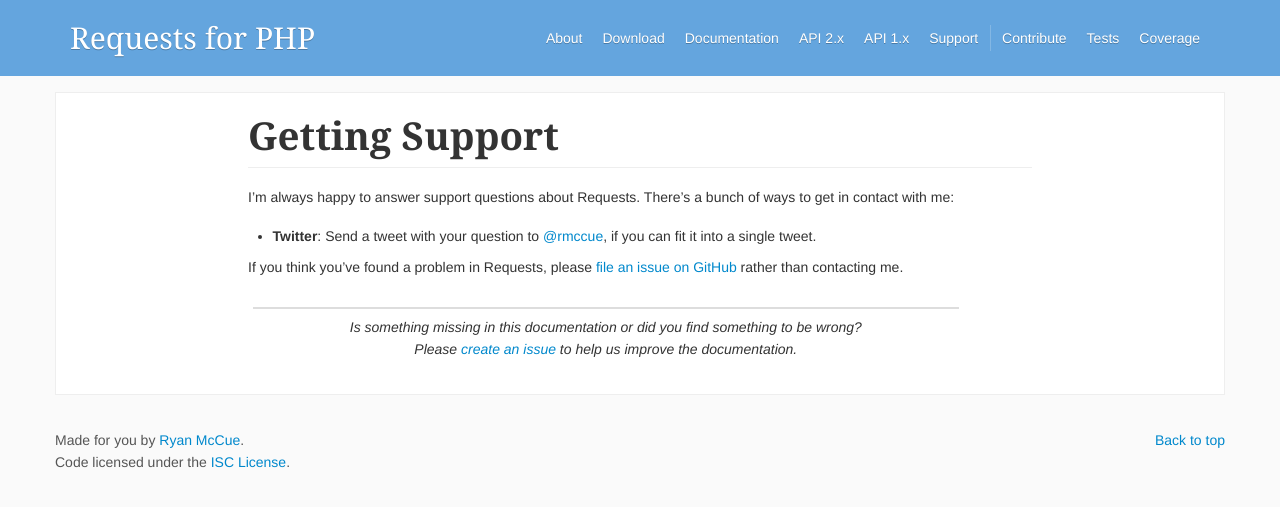
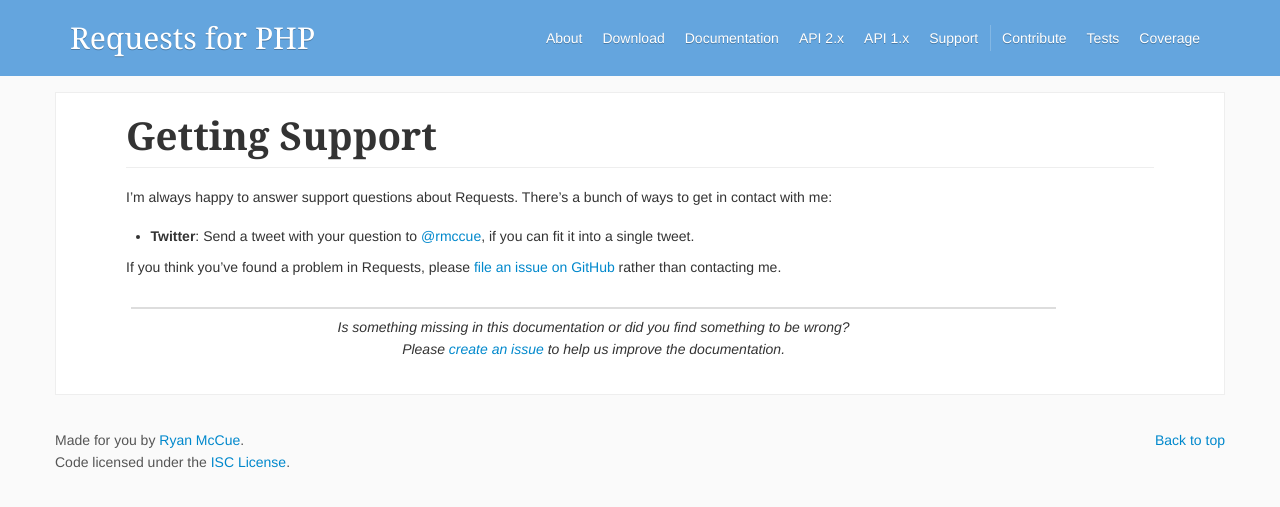
Before and after one commit to WordPress/Requests, a Jekyll site: the page built from support/index.md, in a window 1280 px wide. Shown: the top 507 px of the page. Built offline with Jekyll 4.4.1, drawn with Linux system fonts in a browser that asks for light colours; nearby versions of some CDN libraries.

Commit message:
GH Pages: fix CSS padding

```diff
--- a/_sass/_layout.scss
+++ b/_sass/_layout.scss
@@ -42,7 +42,7 @@
 		bottom: 1.2rem;
 	}
 
-	padding: 1.15rem 15%;
+	padding: 1.15rem 5rem;
 
 	@media (max-width: $break-large) {
 		padding-left: 5%;
```
